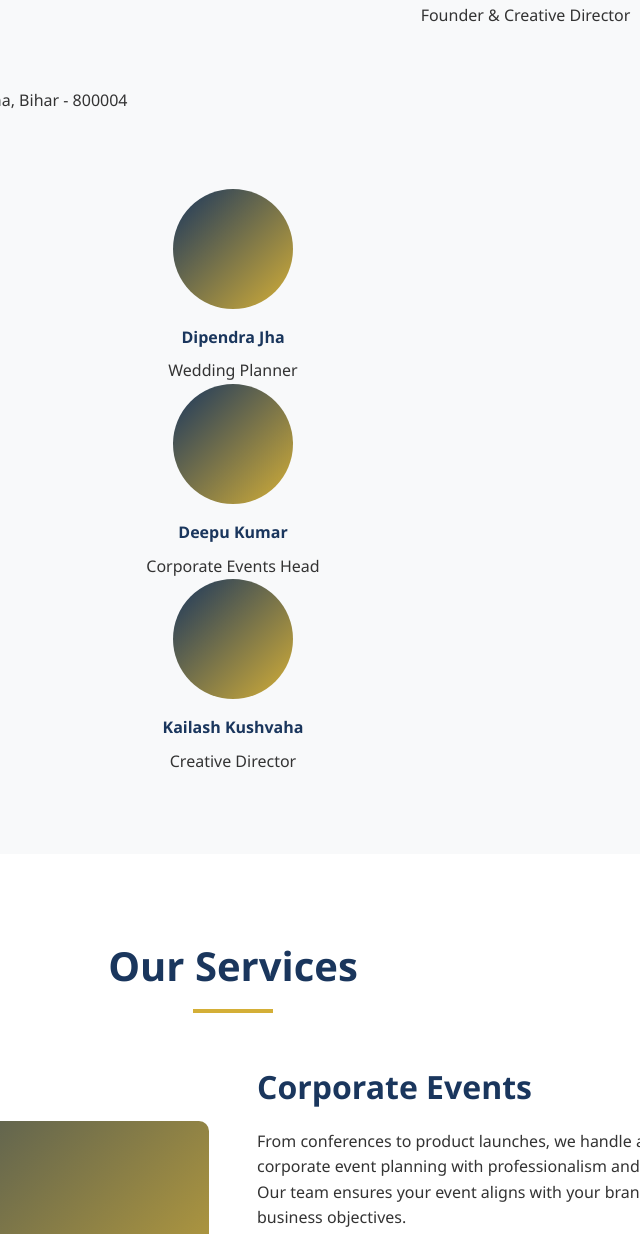
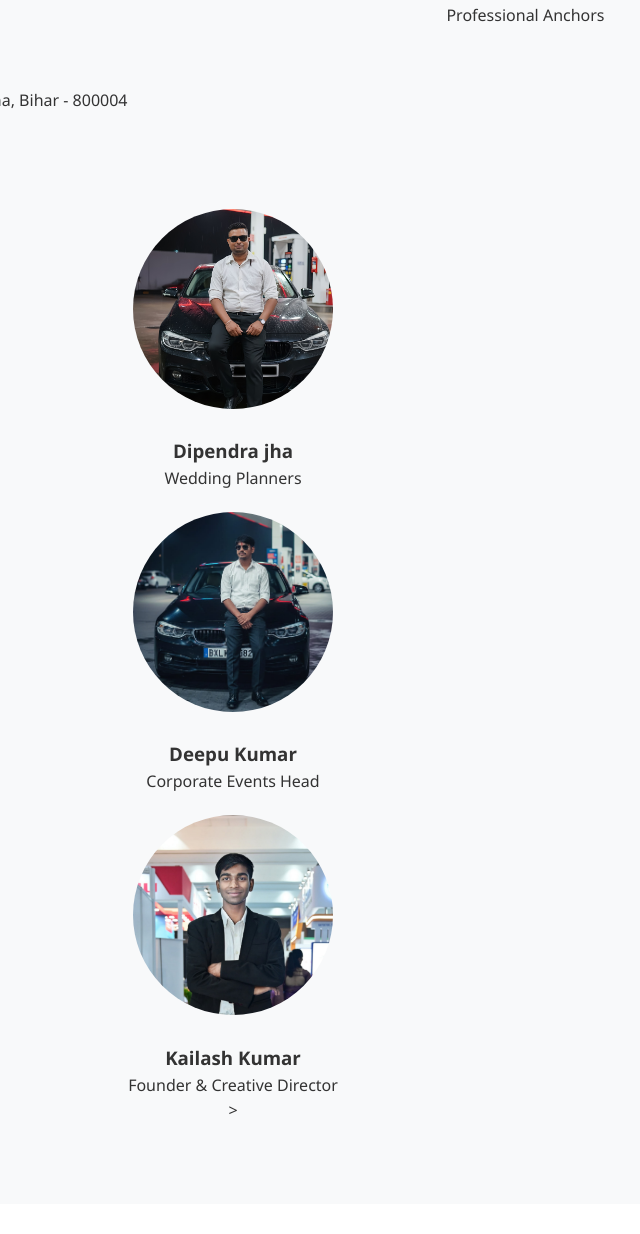
Before and after one commit to sdm420420/sparkingeventmanagement, a plain HTML site: page index.html in a window 1280 px wide. Shown: the part 2861-4095 px from the top of the page, without its empty margins (407-1047 px from the left). Drawn offline with Linux system fonts and the light colour scheme.

Commit message:
Update index.html

```diff
--- a/index.html
+++ b/index.html
@@ -1001,25 +1001,30 @@ html {
   <div class="team-member">
     <img src="Images/sakshi.jpg" alt="Sakshi Parashar" width="200" height="200" style="border-radius:50%; margin:20px;">
     <h3>Sakshi Parashar</h3>
-    <p>Founder & Creative Director</p>
+    <p>Professional Anchors</p>
   </div>
 </a>
                         </div>
                         </div>
                         <div class="team-member">
-                            <div class="team-photo"></div>
-                            <h4>Dipendra Jha</h4>
-                            <p>Wedding Planner</p>
+                            <a href="dipendra.html" style="text-decoration:none; color:inherit;">
+  <div class="team-member">
+    <img src="Images/dipendra.jpg" alt="Dipendra Jha" width="200" height="200" style="border-radius:50%; margin:20px;">
+    <h3>Dipendra jha</h3>
+    <p>Wedding Planners</p>
+                        <div class="team-member">
+                            <a href="deepu.html" style="text-decoration:none; color:inherit;">
+  <div class="team-member">
+    <img src="Images/deepu.jpg" alt="Deepu Kumar" width="200" height="200" style="border-radius:50%; margin:20px;">
+    <h3>Deepu Kumar</h3>
+   <p>Corporate Events Head</p>
                         </div>
                         <div class="team-member">
-                            <div class="team-photo"></div>
-                            <h4>Deepu Kumar</h4>
-                            <p>Corporate Events Head</p>
-                        </div>
-                        <div class="team-member">
-                            <div class="team-photo"></div>
-                            <h4>Kailash Kushvaha</h4>
-                            <p>Creative Director</p>
+                            <a href="kailash.html" style="text-decoration:none; color:inherit;">
+  <div class="team-member">
+    <img src="Images/kailash.jpg" alt="Kailash Kumar" width="200" height="200" style="border-radius:50%; margin:20px;">
+    <h3>Kailash Kumar</h3>
+    <p>Founder & Creative Director</p>>
                         </div>
                     </div>
                 </div>
```
